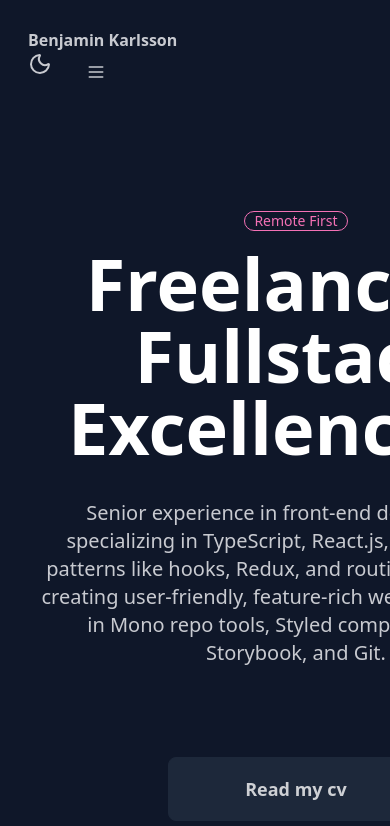
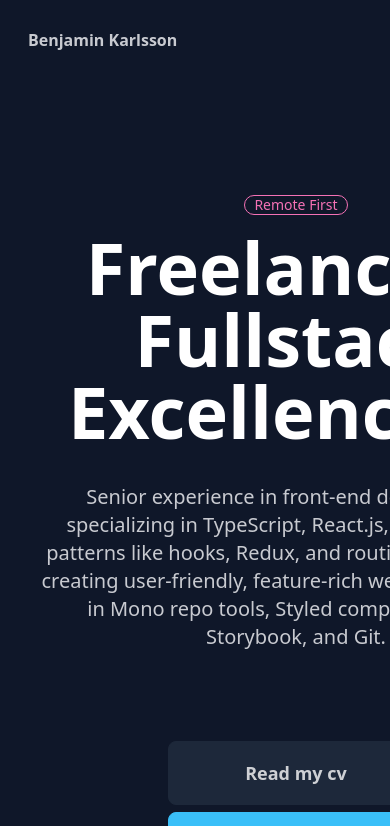
Before and after one commit to B3Kay/benjaminkarlsson.com, a SvelteKit app: page / in a window 390 px wide. Shown: the top 826 px of the page. Built offline with nearby package versions, Linux system fonts and the light colour scheme; some icons are missing; what tailwindcss-fluid-type, tailwindcss-logical would draw is missing.

Commit message:
:lipstick: Fix header on small screen

```diff
--- a/src/routes/header.svelte
+++ b/src/routes/header.svelte
@@ -1,9 +1,11 @@
 <script lang="ts">
     import * as config from "$lib/config";
+    import { Menu } from "lucide-svelte";
     import Toggle from "./toggle.svelte";
+    import { toggleTheme } from "$lib/theme";
 </script>
 
-<nav class="block p-7 sm:flex sm:space-x-0 content-between justify-between">
+<nav class="p-7 flex content-between justify-between">
     <a href="/" class="title">
         <b>{config.title}</b>
     </a>
@@ -16,25 +18,14 @@
         </li>
     </ul>
     <div class="flex gap-2">
-        <Toggle />
-
+        <div class="hidden md:flex">
+            <Toggle />
+        </div>
         <div class="dropdown dropdown-bottom dropdown-end block md:hidden">
             <button
                 tabindex="0"
                 role="button"
-                class="btn btn-ghost btn-square btn-sm m-1"
-                ><svg
-                    xmlns="http://www.w3.org/2000/svg"
-                    fill="none"
-                    viewBox="0 0 24 24"
-                    class="inline-block w-5 h-5 stroke-current"
-                    ><path
-                        stroke-linecap="round"
-                        stroke-linejoin="round"
-                        stroke-width="2"
-                        d="M4 6h16M4 12h16M4 18h16"
-                    ></path></svg
-                ></button
+                class="btn btn-ghost btn-square sm:btn-sm"><Menu /></button
             >
             <ul
                 class="dropdown-content z-[1] menu p-2 shadow bg-base-100 rounded-box w-52"
@@ -45,6 +36,11 @@
                 <li class="">
                     <a class="inherit decoration-0" href="/about">About</a>
                 </li>
+                <li class="">
+                    <button on:click={toggleTheme} class="inherit decoration-0"
+                        >Toggle theme</button
+                    >
+                </li>
             </ul>
         </div>
     </div>
```
